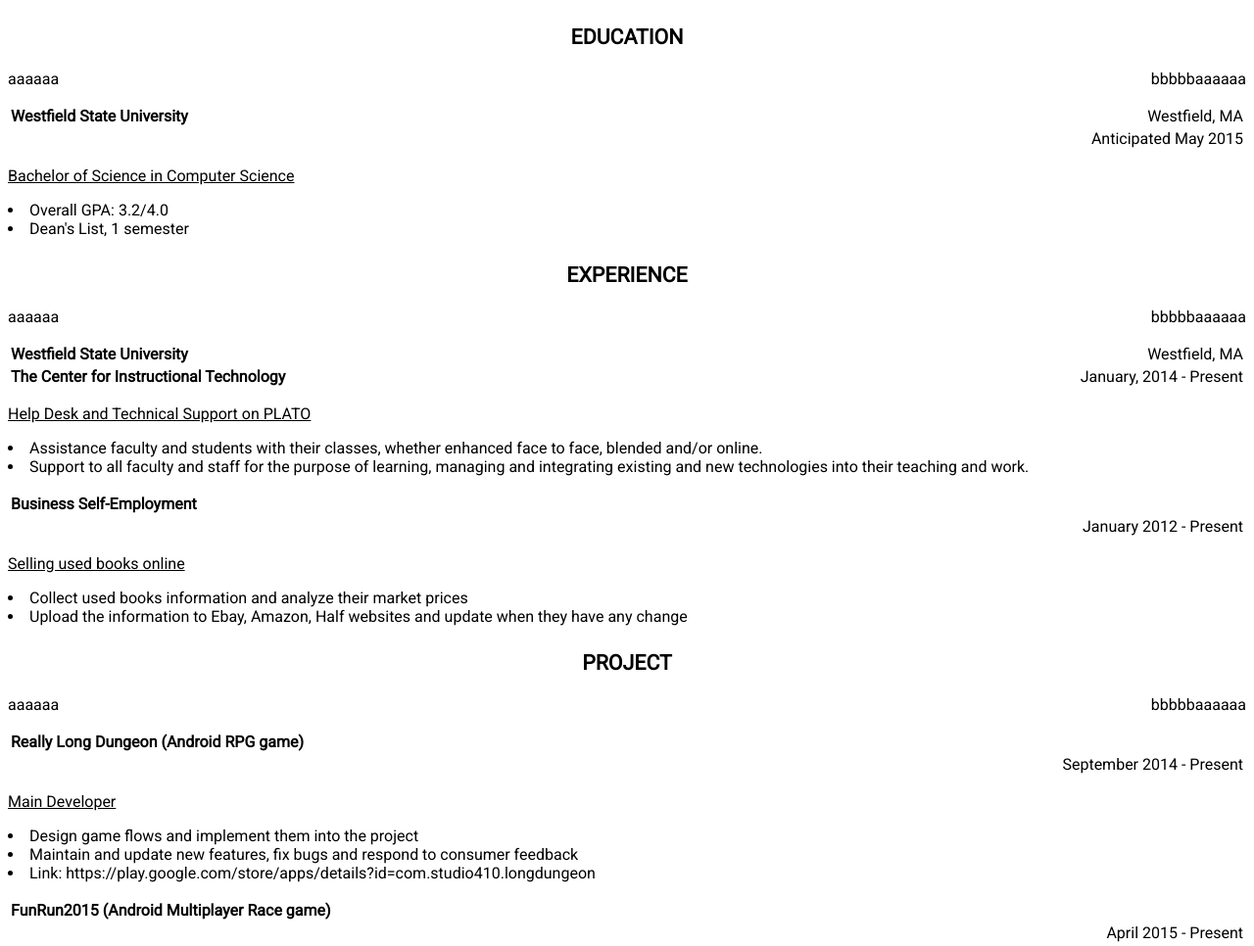
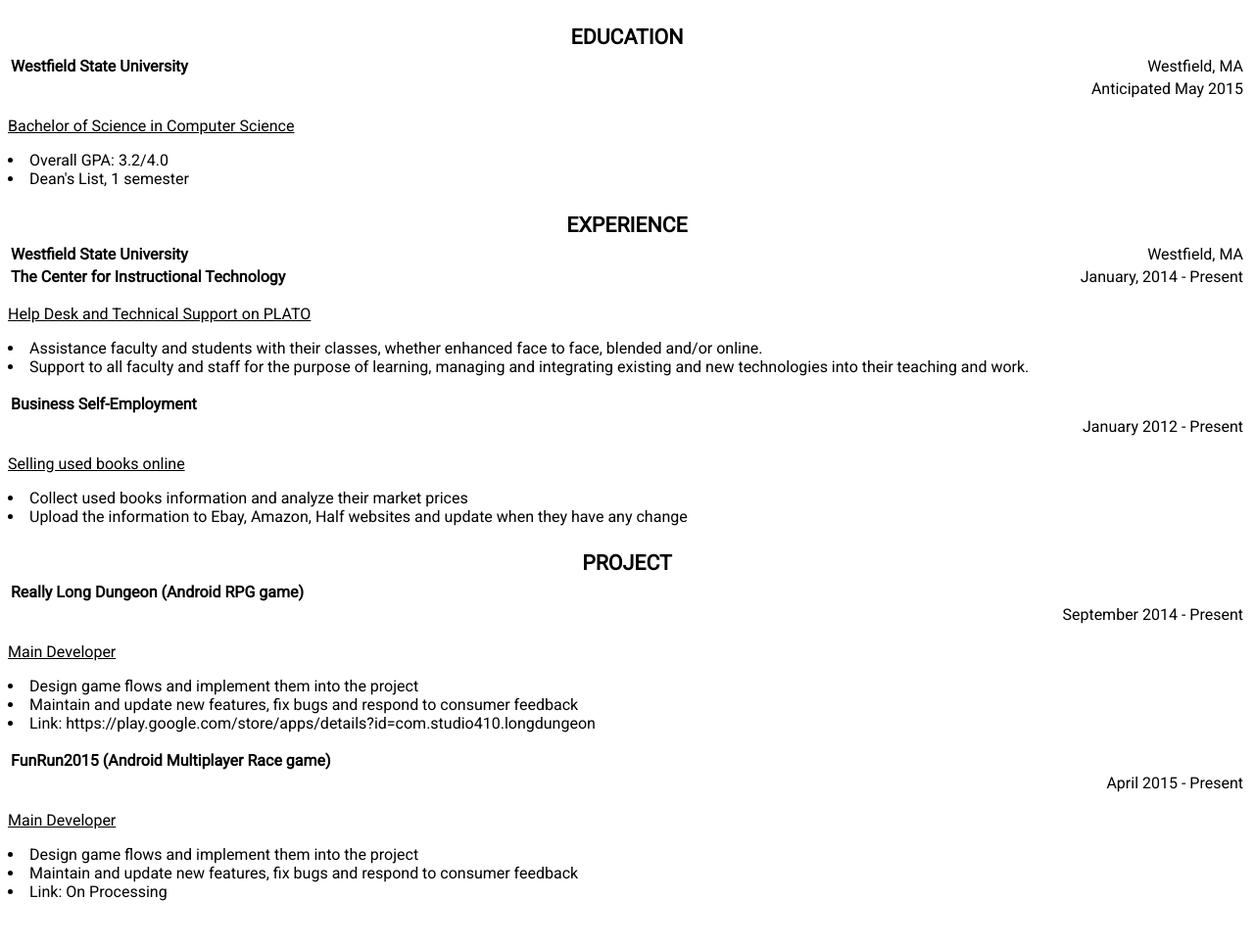
Before and after one commit to ptruong88/ptruong.github.io, a plain HTML site: page index.html in a window 1280 px wide. Shown: the top 966 px of the page at 98% size. After the commit the page ends 936 px from the top, so only its background shows below. Drawn offline with Linux system fonts and the light colour scheme; a web font is replaced by a local one.

Commit message:
Update index.html

```diff
--- a/index.html
+++ b/index.html
@@ -25,8 +25,6 @@ for(i=0; i<object.length;i++){
    document.write(object[i].getElementsByTagName("OBJNAME")[0].childNodes[0].nodeValue);
    document.write("</h4>");
 
-   document.write("<p class='left'>aaaaaa</p>");
-   document.write("<p class='right'>bbbbbaaaaaa</p>");
    var list = object[i].getElementsByTagName("LIST");
 
    for (j=0;j<list.length;j++){
```
